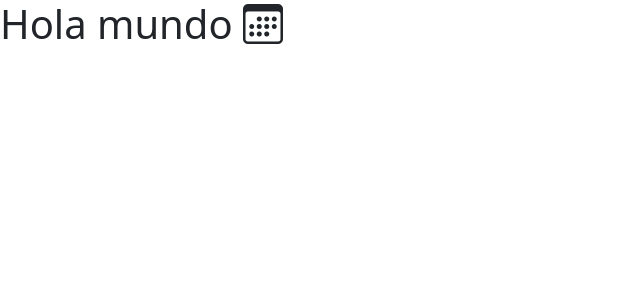
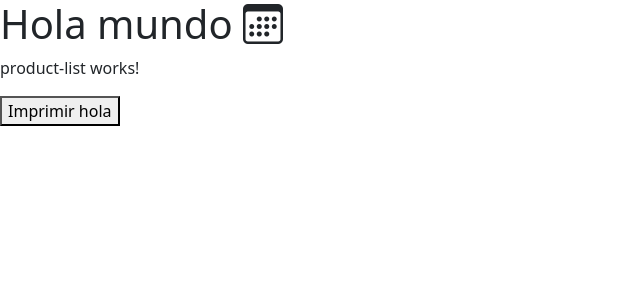
Before and after one commit to Teutona89/adecco_angular_ed2, an Angular app in the folder 009.angular/angular-006-servicios/: page / in a window 1280 px wide. Shown: the top 300 px of the page, without its empty margins (0-640 px from the left). Built offline with nearby package versions, Linux system fonts and the light colour scheme.

Commit message:
Angular servicios y esquema

```diff
--- a/009.angular/angular-006-servicios/src/app/app.component.html
+++ b/009.angular/angular-006-servicios/src/app/app.component.html
@@ -1,2 +1,4 @@
 
 <h1>Hola mundo <i class="bi bi-calendar3"></i></h1>
+
+<app-product-list></app-product-list>
--- a/009.angular/angular-006-servicios/src/app/product-list/product-list.component.html
+++ b/009.angular/angular-006-servicios/src/app/product-list/product-list.component.html
@@ -1 +1,3 @@
 <p>product-list works!</p>
+
+<button (click)="imprimirHola()">Imprimir hola</button>
--- a/009.angular/angular-006-servicios/src/app/product-list/product-list.component.ts
+++ b/009.angular/angular-006-servicios/src/app/product-list/product-list.component.ts
@@ -1,4 +1,5 @@
 import { Component } from '@angular/core';
+import { ProductService } from '../services/product.service';
 
 @Component({
   selector: 'app-product-list',
@@ -9,4 +10,11 @@ import { Component } from '@angular/core';
 })
 export class ProductListComponent {
 
+  constructor(private productService: ProductService) {}
+
+  imprimirHola(): void {
+    let texto = this.productService.holaMundo();
+    console.log(texto);
+  }
+
 }
--- /dev/null
+++ b/009.angular/angular-006-servicios/src/app/services/product.service.ts
@@ -0,0 +1,14 @@
+import { Injectable } from '@angular/core';
+
+@Injectable({
+  providedIn: 'root'
+})
+export class ProductService {
+
+  holaMundo(): string{
+    return "Hola mundo";
+  }
+
+
+  constructor() { }
+}
```
Also changed, not shown: 009.angular/angular-006-servicios/src/app/app.component.ts (+6 -5 lines), 2 other files (tests, documents, lock files or other folders).
